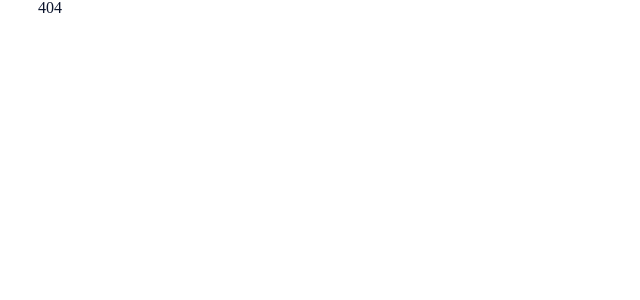
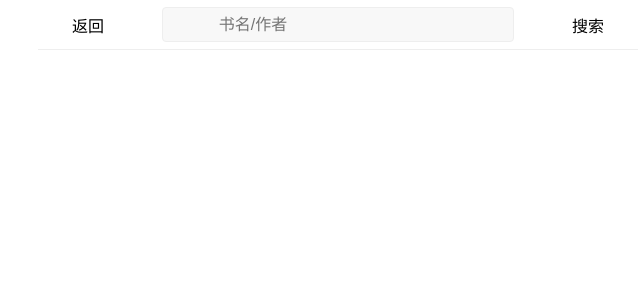
Before and after one commit to MencHg/fiction_vue_app, a Vue app: page /search in a window 1280 px wide. Shown: the top 300 px of the page, without its empty margins (302-942 px from the left). Built offline with nearby package versions, Linux system fonts and the light colour scheme; a small style sheet from the web is missing.

Commit message:
添加了 search 页面的搜索功能

```diff
--- a/src/components/AppSearch.vue
+++ b/src/components/AppSearch.vue
@@ -1,21 +1,36 @@
 <template>
   <section class="app-search">
-    <BasicBlank />
-    <BasicSearchBox />
-    {{$route.params.id}}
+    <!-- <BasicBlank /> -->
+    <BasicSearchBox :isRouter="true" v-model="keywords" @search="searchClick" />
+    <div class="srach-history"></div>
+    <ul class="search-list">
+      <li class="list-item" v-for="(item,index) in searchList" :key="index">
+        <div class="cover-img">
+          <img :src="item.cover_image" alt="" srcset="">
+        </div>
+        <div class="cover-info">
+          <h3 class="info-title">{{item.title}}</h3>
+          <span class="info-auth">{{item.auth}}</span>
+          <p class="info-desc">{{item.desc}}</p>
+          <p class="info-last">
+            更新至: <br>
+            {{item.article_count}}
+          </p>
+        </div>
+      </li>
+    </ul>
   </section>
 </template>
 <script>
 import BasicSearchBox from './basic/BasicSearchBox'
-import BasicBlank from './basic/BasicBlank'
 export default {
   name: "app-search",
   components: {
     BasicSearchBox,
-    BasicBlank
   },
   data: () => ({
-
+    keywords:"",
+    searchList:[]
   }),
   watch: {
 
@@ -27,9 +42,18 @@ export default {
 
   },
   methods: {
-    onSearch(){
+    searchClick(){
+      console.log(this.keywords);
+      this.axios.post('/fiction/search',{keywords:this.keywords})
+        .then(res=>{
+          console.log(res);
+          this.searchList = res.data.list;
+        })
+        .catch(err=>{
+          console.log(err);
 
-    }
+        })
+    },
   },
   mounted(){
 
@@ -39,6 +63,48 @@ export default {
 <style lang="less" scoped>
  .app-search{
    position: relative;
-   padding-top: 0.55rem;
+   height: 100%;
+  //  padding-top: 0.55rem;
+  .search-list{
+    box-sizing: border-box;
+    overflow-y: auto;
+    height: calc(100% - 50px);
+    padding: 6px;
+    .list-item{
+      display: flex;
+      justify-content: space-between;
+      margin: 4px 0;
+      height: 2.39rem;
+      .cover-img,.cover-info{
+        width: 49%;
+        height: 100%;
+      }
+      .cover-img{
+        img{
+          width: 100%;
+          height: 100%;
+        }
+      }
+      .cover-info{
+        .info-title{
+          padding: 6px 0 ;
+          font-size: 0.16rem;
+          font-weight: bold;
+          overflow: hidden;
+          text-overflow: ellipsis;
+          white-space: nowrap;
+        }
+        .info-desc{
+          line-height: 1.5;
+          font-size: 0.12rem;
+          color: #555;
+        }
+        .info-last{
+          line-height: 1.5;
+          font-size: 0.14rem;
+        }
+      }
+    }
+  }
  }
 </style>
--- a/src/components/basic/BasicSearchBox.vue
+++ b/src/components/basic/BasicSearchBox.vue
@@ -1,28 +1,38 @@
 <template>
   <section class="b-search">
-    <div class="search-logo">
+    <div class="search-logo" v-if="!isRouter">
       <img src="@/assets/logo-yushu.png" alt />
     </div>
+    <button class="search-back" @click="$router.go(-1)" v-if="isRouter">返回</button>
     <div class="search-input">
-      <router-link :to="'/search/'+ keywords">
-        <i class="iconfont icon-faxianshebei"></i>
+      <i class="iconfont icon-faxianshebei"></i>
+      <input
+        v-if="isRouter"
+        @input="$emit('input',$event.target.value)"
+        type="text"
+        class="s-input"
+        placeholder="书名/作者"
+      />
+      <router-link class="s-input" v-if="!isRouter" to="/search">
+        <button ></button>
       </router-link>
-      <input @input="$emit('input',$event.target.value)" type="text" class="s-input" placeholder="书名/作者"/>
     </div>
-    <router-link to="/login">
-      登录
-    </router-link>
+    <router-link v-if="!isRouter" to="/login">登录</router-link>
+    <button v-if="isRouter" class="search-btn" @click="$emit('search')">搜索</button>
   </section>
 </template>
 <script>
 export default {
   name: "b-search",
-  props:{
-    keywords:{
-      type:String,
-      default:""
+  props: {
+    keywords: {
+      type: String,
+      default: ""
     },
-
+    isRouter:{
+      type:Boolean,
+      default:false
+    }
   }
 };
 </script>
@@ -32,9 +42,10 @@ export default {
   justify-content: space-between;
   align-items: center;
   box-sizing: border-box;
-  height: 55px;
-  padding: 6px;
+  height: 50px;
+  padding: 4px 6px;
   background-color: #ffffff;
+  border-bottom: 1px solid #eee;
   .search-logo,
   .search-input,
   a {
@@ -43,7 +54,7 @@ export default {
     align-items: center;
     height: 90%;
   }
-  .search-logo {
+  .search-logo,.search-back{
     width: 18%;
     font-size: 20px;
     img {
@@ -57,7 +68,7 @@ export default {
   .search-input {
     box-sizing: border-box;
     display: flex;
-    justify-content:space-between;
+    justify-content: space-between;
     align-items: center;
     width: 60%;
     height: 85%;
@@ -65,7 +76,7 @@ export default {
     border-radius: 4px;
     background-color: #eee6;
     padding: 0 8px;
-    .s-input{
+    .s-input {
       box-sizing: border-box;
       width: 88%;
       height: 100%;
@@ -73,15 +84,24 @@ export default {
       border: none;
       font-size: 16px;
     }
-    a {
-      width: 12%;
-      .iconfont{
-        font-size: 22px;
-        color: #aaa;
-      }
+    .iconfont {
+      font-size: 20px;
+      color: #aaa;
+    }
+    button{
+      outline: none;
+      width: 100%;
+      height: 100%;
+      border: none;
+      background-color: transparent;
     }
   }
-  a {
+  .search-btn,.search-back{
+    outline: none;
+    border: none;
+    background-color: transparent;
+  }
+  a,.search-btn,.search-back{
     width: 15%;
     font-size: 16px;
   }
--- a/src/router/index.js
+++ b/src/router/index.js
@@ -55,7 +55,7 @@ const routes = [
     component: () => import('@/components/user_child/Userinfo.vue')
   },
   {
-    path: '/search/:id',
+    path: '/search',
     name: 'Search',
     component: () => import('@/components/AppSearch.vue')
   },
```
